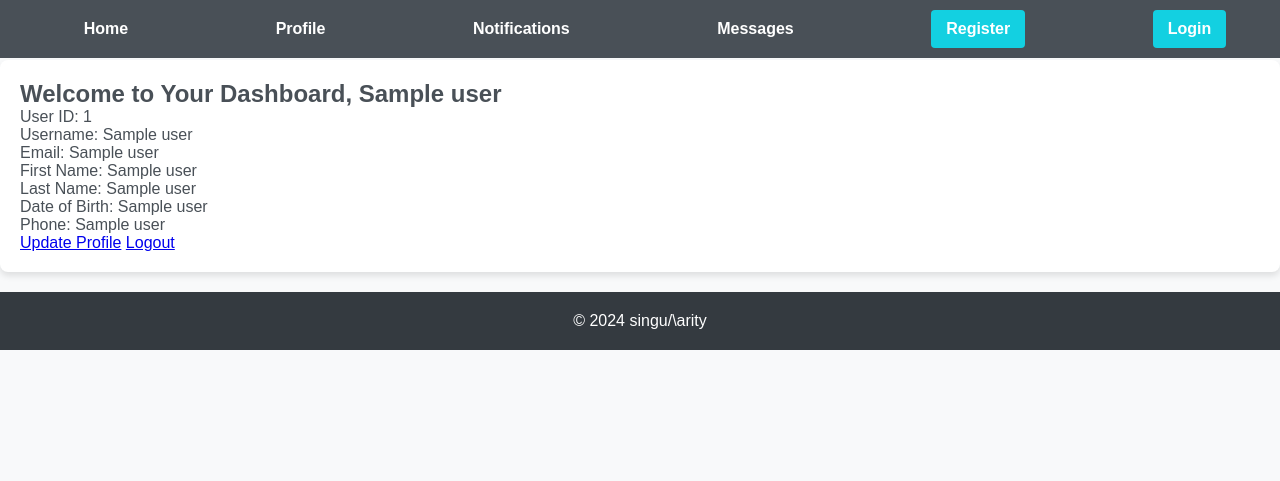
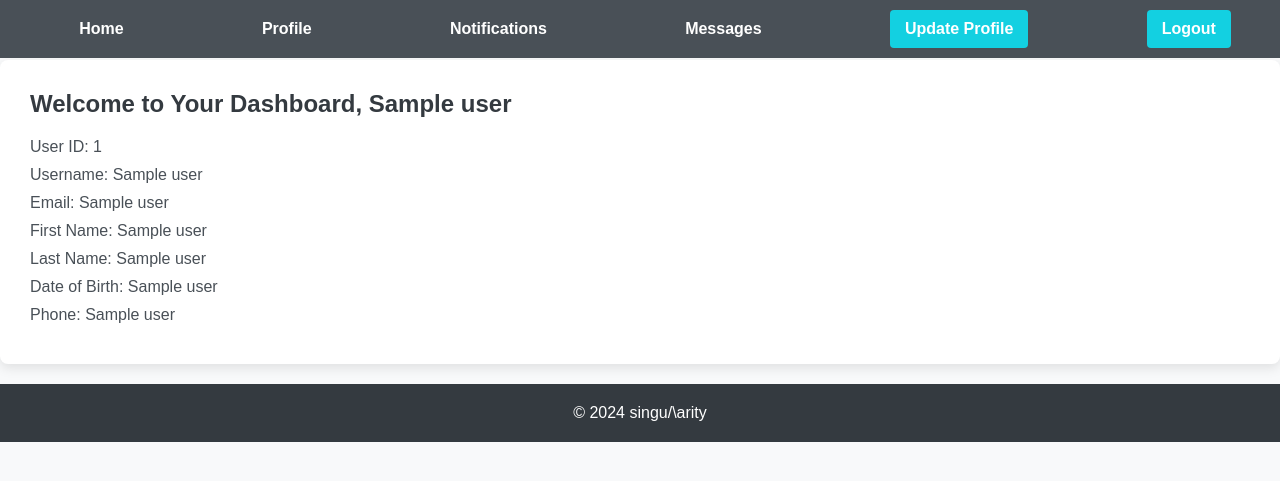
Before and after one commit to komron01/Singu1arity, a Flask app: page /dashboard in a window 1280 px wide. Shown: the top 481 px of the page. Run offline with Flask 3, Linux system fonts and the light colour scheme; a database or web service that is not in the repository returns one stand-in record (values such as "Sample title"); some libraries are stand-ins or nearby versions.

Commit message:
v3.2
слегка поработал над дизайном dashboard

```diff
--- a/static/style.css
+++ b/static/style.css
@@ -15,6 +15,7 @@ body {
     font-family: 'Arial', sans-serif;
     background-color: #f8f9fa;
     color: #495057;
+    margin: 0;
 }
 
 header {
@@ -66,8 +67,12 @@ footer {
         margin: 10px 0;
     }
 }
+
+/* Button Styles */
 .register-button,
-.login-button {
+.login-button,
+.logout-button,
+.update-button {
     background-color: #13d0e1; /* Green color */
     color: #ffffff;
     padding: 10px 15px;
@@ -78,6 +83,48 @@ footer {
 }
 
 .register-button:hover,
-.login-button:hover {
+.login-button:hover,
+.logout-button:hover,
+.update-button:hover {
     background-color: #283da7; /* Darker green color on hover */
 }
+/* Dashboard Container */
+.dashboard-container {
+    background-color: #ffffff;
+    border-radius: 8px;
+    box-shadow: 0 4px 12px rgba(0, 0, 0, 0.1);
+    padding: 30px;
+    margin: 20px 0;
+}
+
+/* Dashboard Heading */
+.dashboard-container h2 {
+    font-size: 24px;
+    color: #343a40;
+    margin-bottom: 20px;
+}
+
+/* Dashboard User Information */
+.dashboard-container p {
+    font-size: 16px;
+    color: #495057;
+    margin-bottom: 10px;
+}
+
+/* Dashboard Action Buttons */
+.dashboard-container a {
+    display: inline-block;
+    margin-top: 20px;
+    padding: 10px 20px;
+    background-color: #13d0e1;
+    color: #ffffff;
+    border: none;
+    border-radius: 4px;
+    cursor: pointer;
+    text-decoration: none;
+    transition: background-color 0.3s ease;
+}
+
+.dashboard-container a:hover {
+    background-color: #283da7;
+}
--- a/templates/dashboard.html
+++ b/templates/dashboard.html
@@ -17,7 +17,7 @@
     {% include 'navbar.html' %}
 
     <!-- User Profile Section -->
-    <section>
+    <section class="dashboard-container">
         <h2>Welcome to Your Dashboard, {{ user[4] }}</h2>
 
         <!-- Display user information -->
@@ -32,11 +32,6 @@
         </div>
         <!-- Add more details as needed -->
 
-        <!-- Add options for user actions, such as updating profile, logging out, etc. -->
-        <a href="/update-profile">Update Profile</a>
-        <!-- In dashboard.html -->
-        <a href="{{ url_for('logout') }}">Logout</a>
-
     </section>
 
     <!-- Footer -->
--- a/templates/navbar.html
+++ b/templates/navbar.html
@@ -15,8 +15,13 @@
         <a href="#">Profile</a>
         <a href="#">Notifications</a>
         <a href="#">Messages</a>
-        <a href="/registration" class="register-button">Register</a>
-        <a href="/login" class="login-button">Login</a>
+        {% if user %}
+            <a href="/update-profile" class="login-button">Update Profile</a>
+            <a href="{{ url_for('logout') }}" class="login-button">Logout</a>
+        {% else %}
+            <a href="/registration" class="register-button">Register</a>
+            <a href="/login" class="login-button">Login</a>
+        {% endif %}
     </nav>
 </body>
 
```
